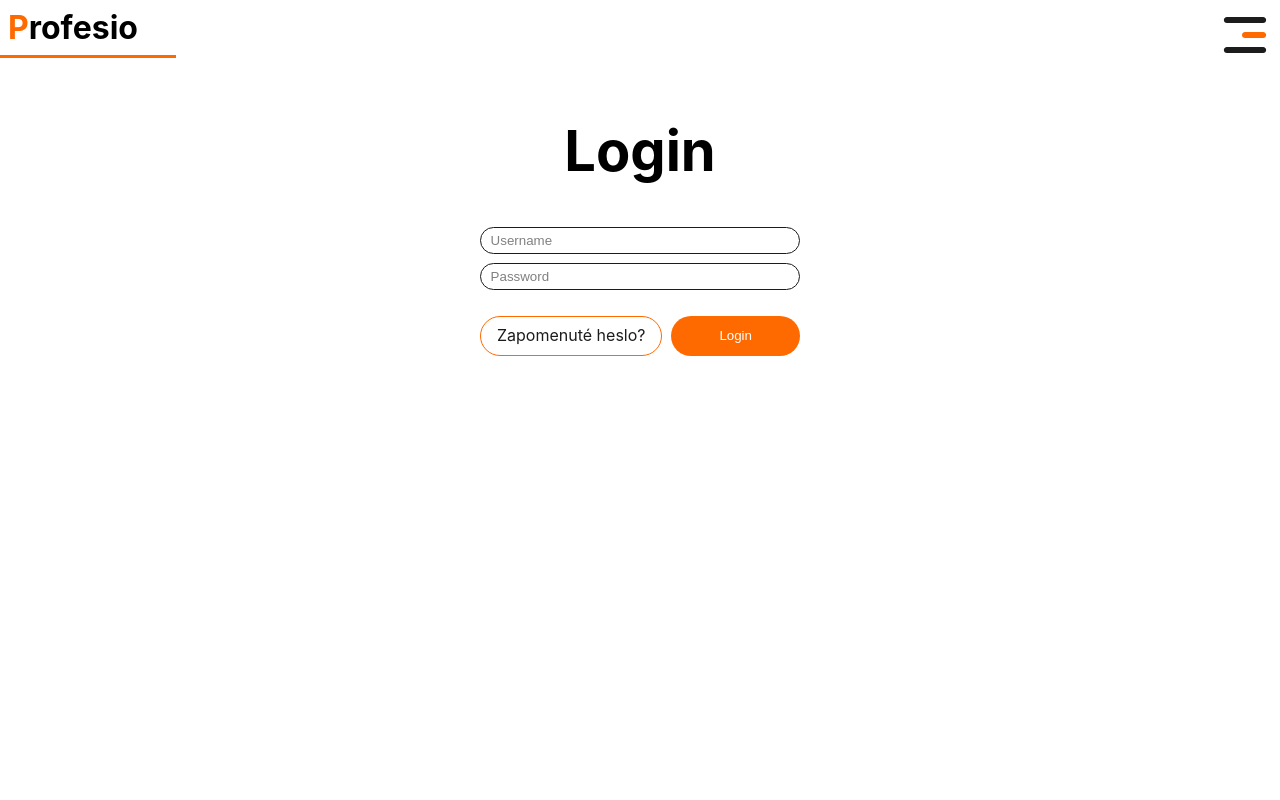
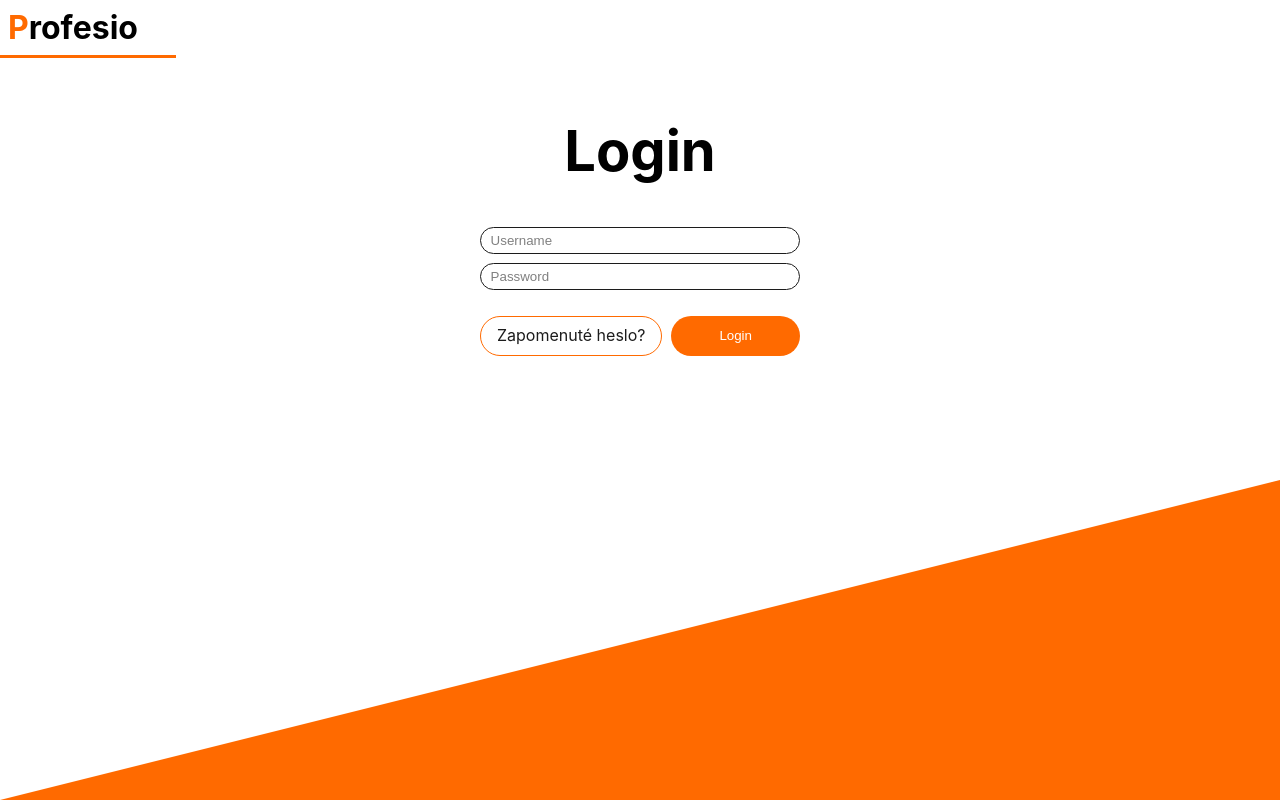
Before and after one commit to ThredeX/profesio, a Next.js app: page / in a window 1280 px wide. Built offline with nearby package versions, Linux system fonts and the light colour scheme.

Commit message:
login style updated

```diff
--- a/Components/Header.jsx
+++ b/Components/Header.jsx
@@ -9,10 +9,12 @@ const HeaderC = styled.header`
 	width: 100%;
 `
 const Svg = styled.svg`
+	display: ${props => props.menu};
 	padding: .3rem;
+	cursor: pointer;
 	transform: rotate(180deg);
 `
-const Header = () => {
+const Header = props => {
     const handleClick = () => {
         //openMenu
     }
@@ -20,6 +22,7 @@ const Header = () => {
 		<HeaderC>
 			<Logo />
 			<Svg
+				menu={props.menu}
                 onClick={handleClick}
 				fill="none"
 				height="70"
--- a/pages/index.jsx
+++ b/pages/index.jsx
@@ -23,11 +23,24 @@ const Paragraph = styled.p`
     cursor: pointer;
     color: ${process.env.NEXT_PUBLIC_COLOR_BLACK};
 `
-const Index = (props) =>  {
+const Pol = styled.div`
+    clip-path: polygon(100% 60%, 0% 100%, 100% 100%);
+    height: 100vh;
+    position: absolute;
+    z-index: -1;
+    width: 100%;
+    bottom: 0;
+    right: 0;
+    background-color: ${process.env.NEXT_PUBLIC_COLOR_ORANGE};
+    @media screen and (max-height: 540px) and (min-height: 0) {
+        display: none;
+    }
+`
+const Index = () =>  {
     var router = useRouter()
     return (
-        <div>
-            <Header />
+        <>
+            <Header menu='none'/>
             <main>
                 <Heading1>
                     Login
@@ -51,9 +64,9 @@ const Index = (props) =>  {
                         </Container>
                     </Form>
                 </Formik>
-
+                <Pol></Pol>
             </main>
-        </div>
+        </>
     )
 }
 export default Index
```
Also changed, not shown: 1 other file (tests, documents, lock files or other folders).
